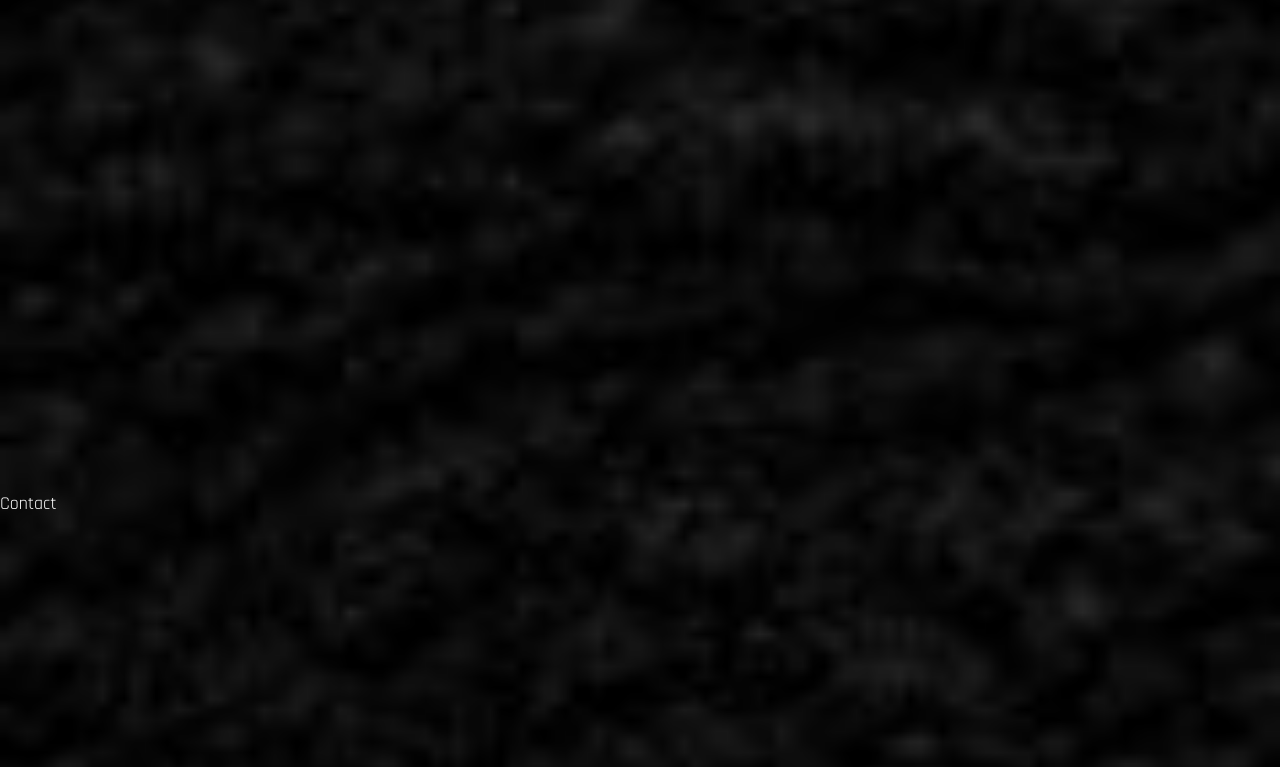
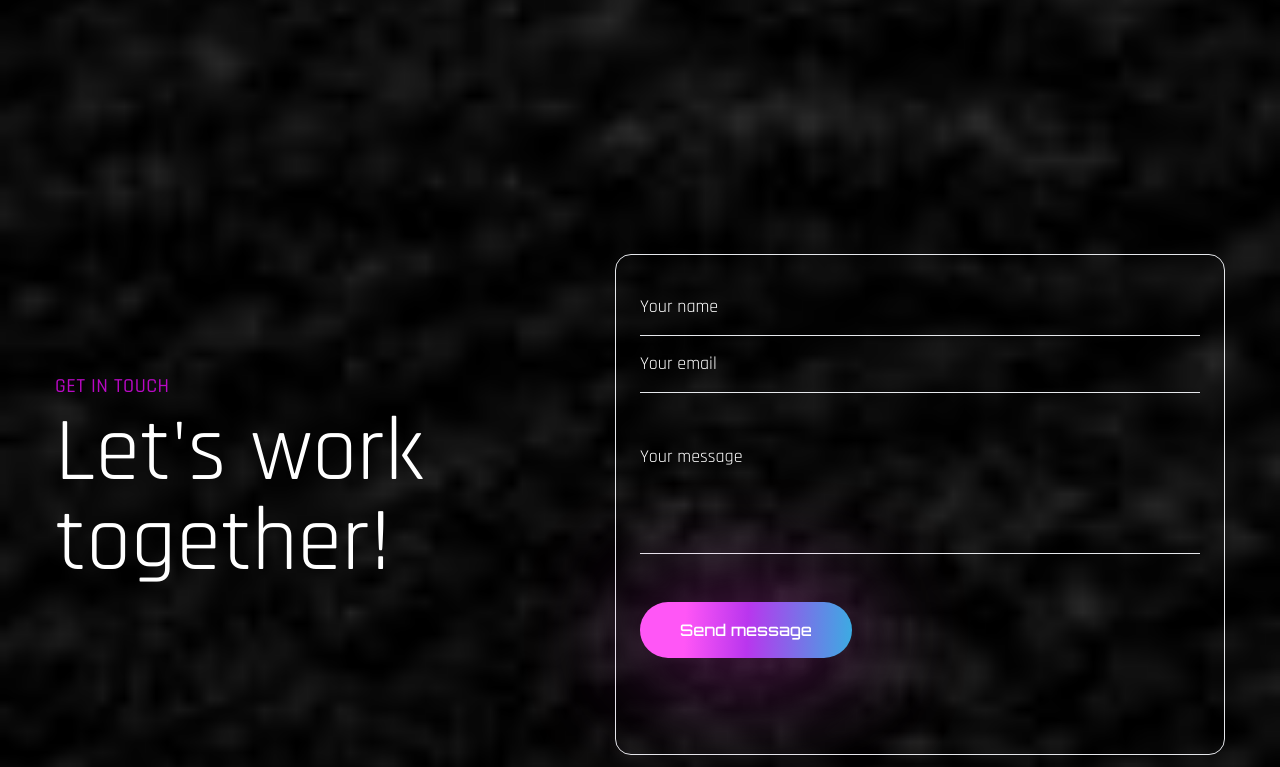
Before and after one commit to davismorales/Davis_Morales_Portfolio, a React (Create React App) app: page / in a window 1280 px wide. Shown: the part 3173-3940 px from the top of the page. Built offline with nearby package versions, Linux system fonts and the light colour scheme; a web font is replaced by a local one.

Commit message:
Contact Section Complete

```diff
--- a/src/components/Contact.js
+++ b/src/components/Contact.js
@@ -1,10 +1,56 @@
 import React from "react";
+
+import { motion } from "framer-motion";
+
+import { fadeIn } from "../variants";
 
 const Contact = () => {
   return (
-    <div className="section" id="contact">
-      Contact
-    </div>
+    <section className='section py-16 lg:section' id='contact'>
+      <div className='container mx-auto'>
+        <div className='flex flex-col lg:flex-row'>
+          <motion.div
+            variants={fadeIn("right", 0.3)}
+            initial='hidden'
+            whileInView={"show"}
+            viewport={{ once: false, amount: 0.3 }}
+            className='flex-1 flex justify-start items-center'
+          >
+            <div>
+              <h4 className='text-xl uppercase text-accent font-medium mb-2 tracking-wide'>
+                Get in touch
+              </h4>
+              <h2 className='text-[45px] lg:text-[90px] leading-none mb-12'>
+                Let's work <br /> together!
+              </h2>
+            </div>
+          </motion.div>
+          <motion.form
+            variants={fadeIn("left", 0.3)}
+            initial='hidden'
+            whileInView={"show"}
+            viewport={{ once: false, amount: 0.3 }}
+            className='flex-1 border rounded-2xl flex flex-col gay-y-6 pb-24 p-6 items-start'
+          >
+            <input
+              className='bg-transparent border-b py-3 outline-none w-full placeholder:text-white focus:border-accent transition-all'
+              type='text'
+              placeholder='Your name'
+            />
+            <input
+              className='bg-transparent border-b py-3 outline-none w-full placeholder:text-white focus:border-accent transition-all'
+              type='text'
+              placeholder='Your email'
+            />
+            <textarea
+              className='bg-transparent border-b py-12 outline-none w-full placeholder:text-white focus:border-accent transition-all resize-none mb-12'
+              placeholder='Your message'
+            ></textarea>
+            <button className='btn btn-lg'>Send message</button>
+          </motion.form>
+        </div>
+      </div>
+    </section>
   );
 };
 
--- a/src/components/Work.js
+++ b/src/components/Work.js
@@ -14,7 +14,7 @@
       <div className='container mx-auto'>
         <div className='flex flex-col lg:flex-row gap-x-10'>
           <motion.div
-            variants={fadeIn("left", 0.3)}
+            variants={fadeIn("right", 0.3)}
             initial='hidden'
             whileInView={"show"}
             viewport={{ once: false, amount: 0.3 }}
@@ -30,7 +30,7 @@
               </p>
               <button className='btn btn-sm'>View all projects</button>
             </div>
-            <div className='group relative overflow-hidden border-2 border-white/50 rounded-xl'>
+            {/* <div className='group relative overflow-hidden border-2 border-white/50 rounded-xl'>
               <div className='group-hover:bg-black/70  w-full h-full absolute z-40 transition-all duration-300'></div>
               <img
                 className='group-hover:scale-125 transition-all duration-500'
@@ -45,7 +45,7 @@
               <div className='absolute -bottom-full left-12 group-hover:bottom-14 transition-all duration-700 z-50'>
                 <span className='text-3xl text-white'>NBA Reference</span>
               </div>
-            </div>
+            </div> */}
           </motion.div>
           <motion.div
             variants={fadeIn("left", 0.2)}
```
